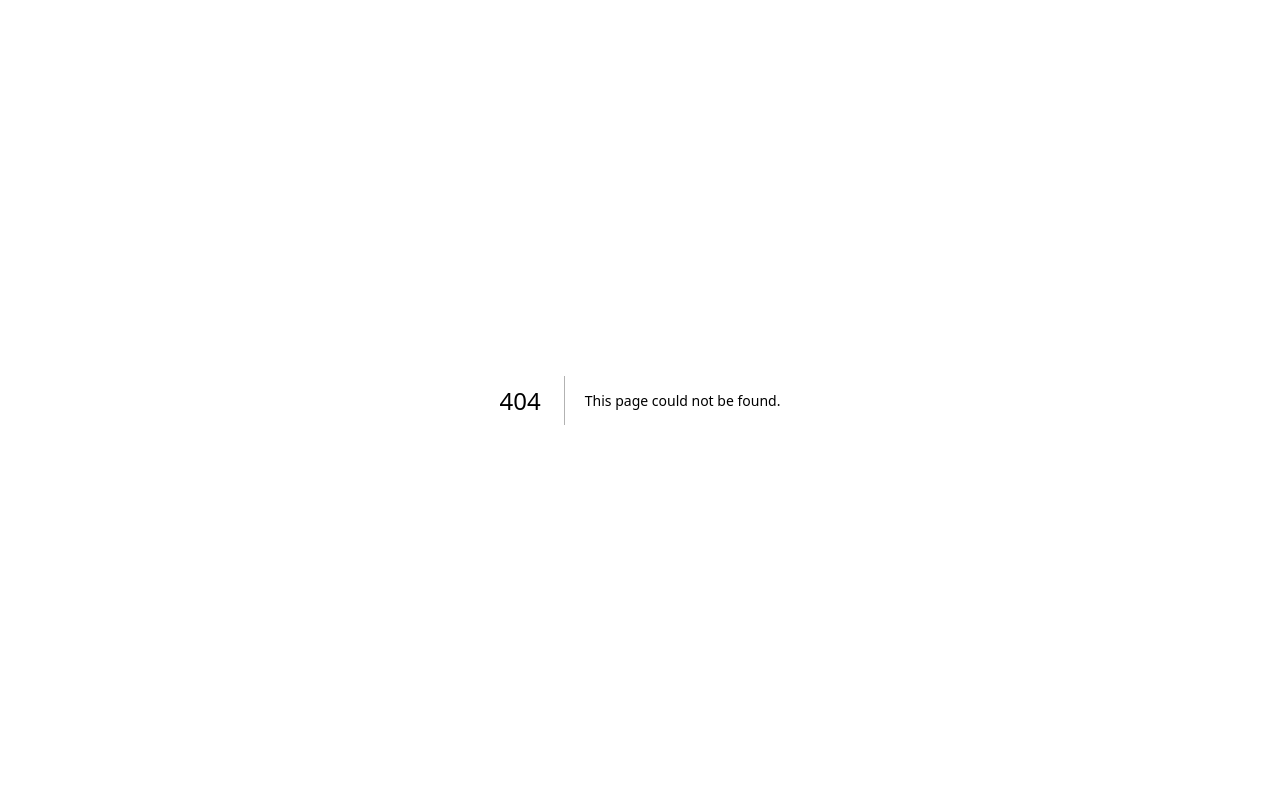
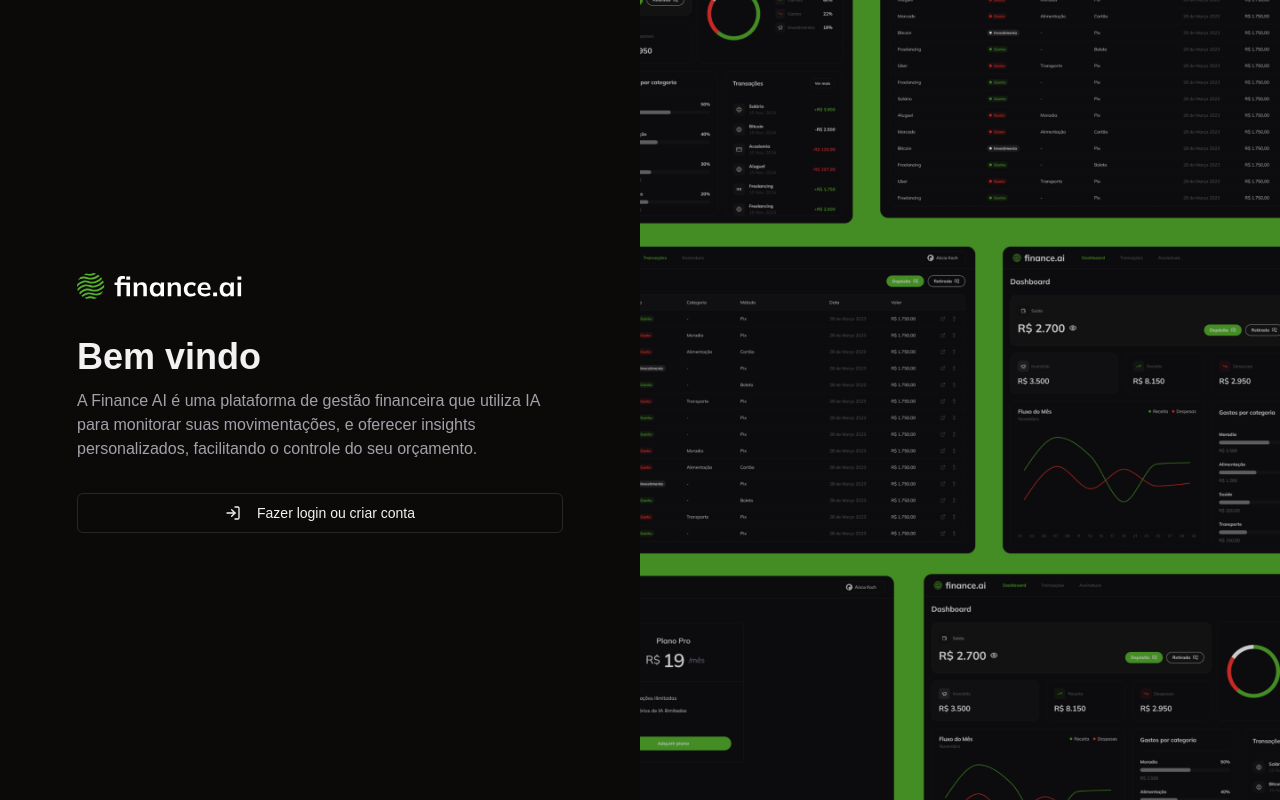
Before and after one commit to emevieira123/Finance-Ai, a Next.js app: page /login in a window 1280 px wide. Before the commit this address had no page. Built offline with nearby package versions, Linux system fonts and the light colour scheme.

Commit message:
feat: add login page

```diff
--- /dev/null
+++ b/app/login/page.tsx
@@ -0,0 +1,30 @@
+import Image from "next/image";
+import { Button } from "../_components/ui/button";
+import { LogInIcon } from "lucide-react";
+
+export default function LoginPage() {
+  return (
+    <div className="grid grid-cols-2 h-full">
+      {/* ESQUERDA */}
+      <div className="mx-auto flex h-full max-w-[550px] flex-col justify-center p-8">
+        <Image src="/logo.svg" alt="logo finance ai" width={173} height={39} className="mb-8" />
+        <h1 className="text-4xl font-bold mb-3">Bem vindo</h1>
+        <p className="text-muted-foreground mb-8">
+          A Finance AI é uma plataforma de gestão financeira que utiliza IA
+          para monitorar suas movimentações, e oferecer insights personalizados,
+          facilitando o controle do seu orçamento.
+        </p>
+        <Button variant="outline">
+          <LogInIcon className="mr-2" />
+          Fazer login ou criar conta
+        </Button>
+      </div>
+
+      {/* DIREITA */}
+      <div className="relative h-full w-full">
+        <Image src="/login.png" alt="faça login" fill className="object-cover" />
+      </div>
+
+    </div>
+  );
+}
--- a/app/subscrition/page.tsx
+++ b/app/subscrition/page.tsx
@@ -1,4 +1,4 @@
-export default function Subscription() {
+export default function SubscriptionPage() {
   return (
     <div>
       <h1>Subscription page</h1>
--- a/app/transactions/page.tsx
+++ b/app/transactions/page.tsx
@@ -1,4 +1,4 @@
-export default function Transactions() {
+export default function TransactionsPage() {
   return (
     <div>
       <h1>Transactions page</h1>
```
Also changed, not shown: public/login.png (added), public/logo.svg (added).
